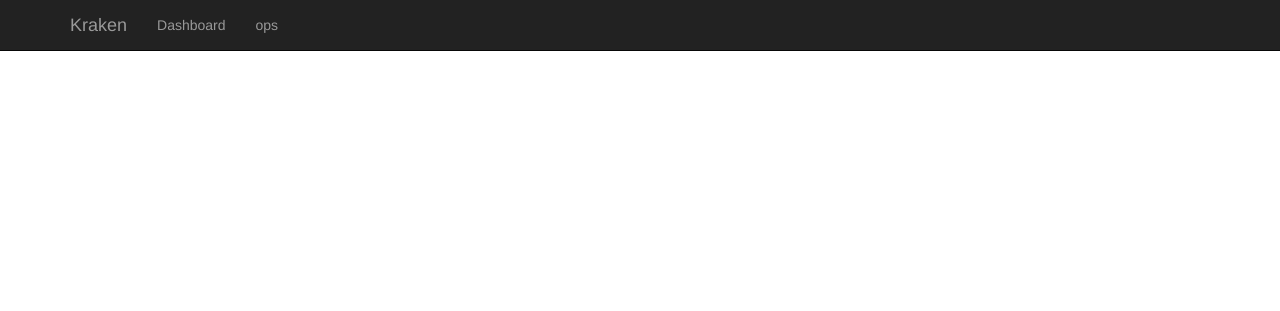
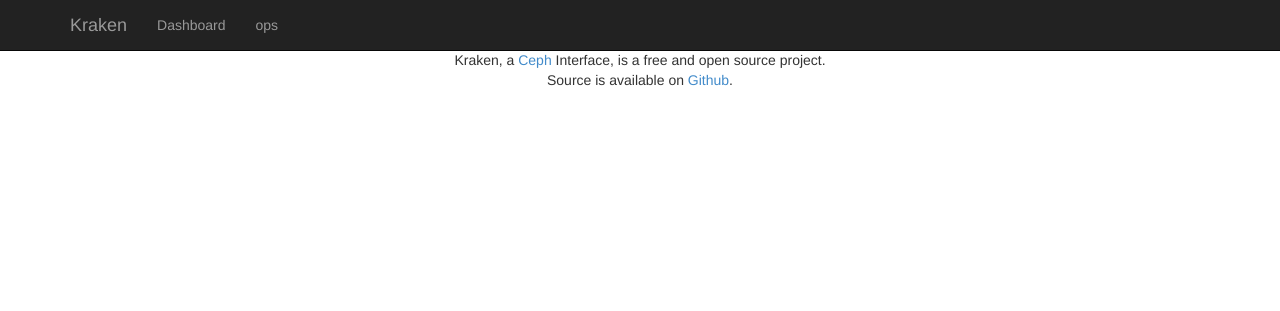
Before and after one commit to mattjcurry/krakendash, a Django app: template kraken/status/templates/layout.html in a window 1280 px wide. Shown: the top 311 px of the page. Run offline with Django 3.2, Linux system fonts and the light colour scheme; the template is opened without the code that fills it, so the values that code supplies are empty; some libraries are stand-ins or nearby versions.

Commit message:
Add a footer

```diff
--- a/kraken/status/templates/layout.html
+++ b/kraken/status/templates/layout.html
@@ -73,5 +73,10 @@ SOFTWARE, EVEN IF ADVISED OF THE POSSIBILITY OF SUCH DAMAGE.
 
     {% block content %}
     {% endblock %}
+
+    <div class="container text-center">
+        Kraken, a <a href="http://ceph.com" target="_blank">Ceph</a> Interface, is a free and open source project.<br>
+        Source is available on <a href="https://github.com/krakendash/krakendash" target="_blank">Github</a>.
+    </div>
 </body>
 </html>
```
